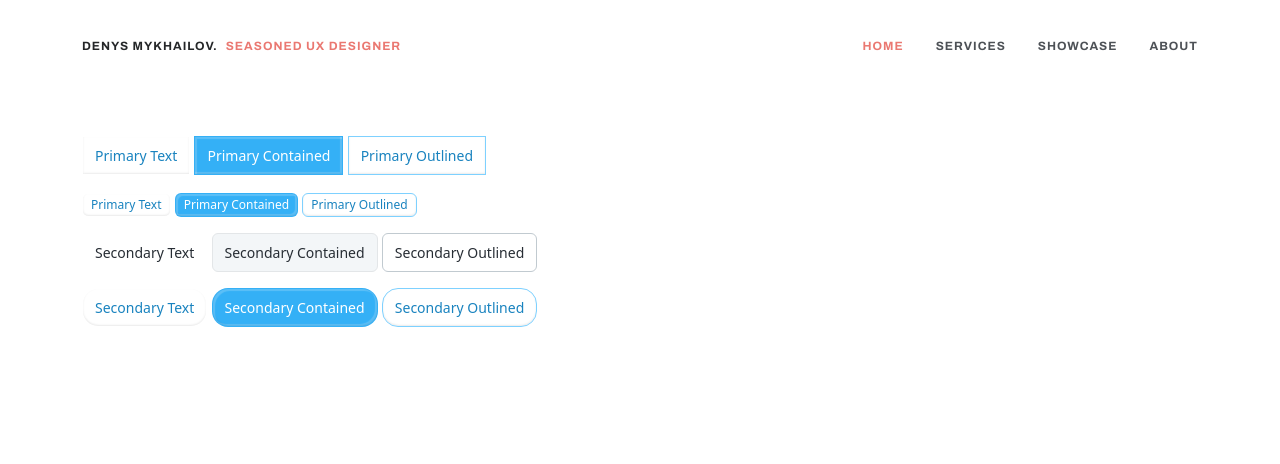
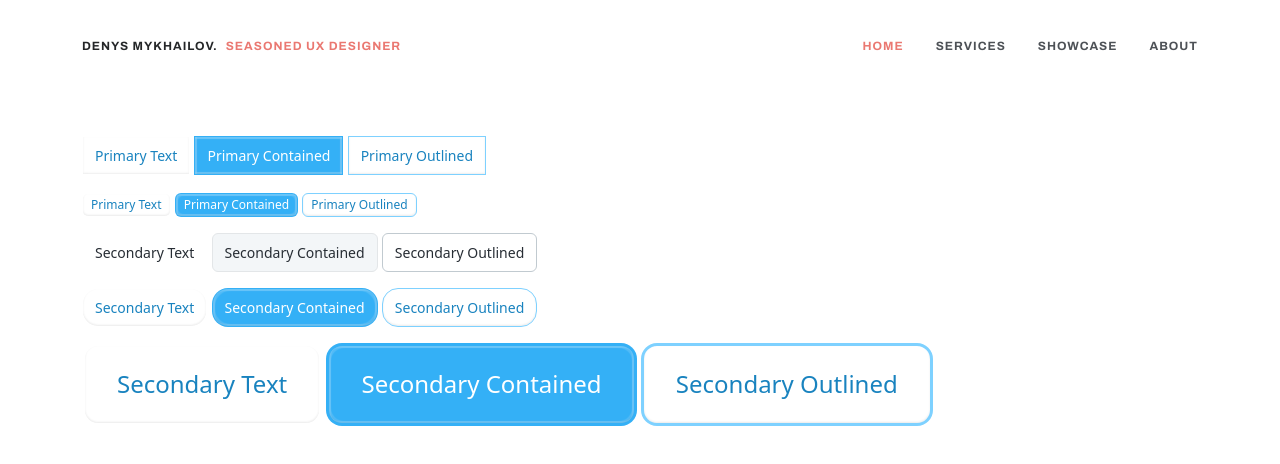
Before and after one commit to kamrade/dzen, a React (Vite) app: page / in a window 1280 px wide. Shown: the top 464 px of the page. Built offline with nearby package versions, Linux system fonts and the light colour scheme.

Commit message:
Dynamic Button: fix :focus for convex button

```diff
--- a/src/pages/Home.tsx
+++ b/src/pages/Home.tsx
@@ -31,6 +31,12 @@ export function Home() {
             <Button shape={'circled'} theme='primary' variant={'outlined'} size={'lg'}>Secondary Outlined</Button>{' '}
           </div>
 
+          <div className="mb-3">
+            <Button shape={'circled'} theme='primary' variant={'text'} size={'huge'}>Secondary Text</Button>{' '}
+            <Button shape={'circled'} theme='primary' variant={'contained'} size={'huge'}>Secondary Contained</Button>{' '}
+            <Button shape={'circled'} theme='primary' variant={'outlined'} size={'huge'}>Secondary Outlined</Button>{' '}
+          </div>
+
         </div>
         <div className={s.Slide}></div>
         <div className={s.Slide}></div>
--- a/src/uikit/DynamicButton/Button.tsx
+++ b/src/uikit/DynamicButton/Button.tsx
@@ -3,7 +3,7 @@ import { DynamicButtonGenerator } from ".";
 //  Create component
 export type ButtonTheme = 'primary' | 'secondary' | 'contrast';
 export type ButtonVariant = 'text' | 'contained' | 'outlined';
-export type ButtonSize = 'sm' | 'md' | 'lg';
+export type ButtonSize = 'sm' | 'md' | 'lg' | 'huge';
 export type ButtonShape = 'straight' | 'rounded' | 'circled';
 
 export const Button = DynamicButtonGenerator<ButtonTheme, ButtonVariant, ButtonSize, ButtonShape>({
@@ -97,6 +97,14 @@ export const Button = DynamicButtonGenerator<ButtonTheme, ButtonVariant, ButtonS
     fontSize: 14,
     lineHeight: 1.5,
     borderWidth: 1,
+  }, {
+    name: 'huge',
+    paddingY: 24,
+    paddingX: 32,
+    innerGap: 8,
+    fontSize: 24,
+    lineHeight: 1.2,
+    borderWidth: 3,
   }],
 
   shapes: [{
--- a/src/uikit/DynamicButton/DynamicButton.scss
+++ b/src/uikit/DynamicButton/DynamicButton.scss
@@ -36,8 +36,10 @@
 
   &.DynamicButton--convex {
     box-shadow:
-      inset 2px 2px 1px 0 rgba(255,255,255,.2),
-      inset -2px -2px 1px 0 rgba(255,255,255,.2),
+      inset 2px 2px 1px 0 rgba(255,255,255,.15),
+      inset -2px 2px 1px 0 rgba(255,255,255,.15),
+      inset 2px -2px 1px 0 rgba(255,255,255,.15),
+      inset -2px -2px 1px 0 rgba(255,255,255,.15),
       inset 0 -1px 2px 0 rgba(0,0,0,.1)
     ;
 
@@ -51,6 +53,15 @@
       .DynamicButtonContent {
         transform: translateY(0.5px);
       }
+    }
+
+    &:not(:active):focus {
+      box-shadow: inset 2px 2px 1px 0 rgba(255,255,255,.15),
+        inset -2px 2px 1px 0 rgba(255,255,255,.15),
+        inset 2px -2px 1px 0 rgba(255,255,255,.15),
+        inset -2px -2px 1px 0 rgba(255,255,255,.15),
+        inset 0 -1px 2px 0 rgba(0,0,0,.1),
+        0 0 0 3px rgba(86, 180, 231, .2);
     }
   }
 
```
